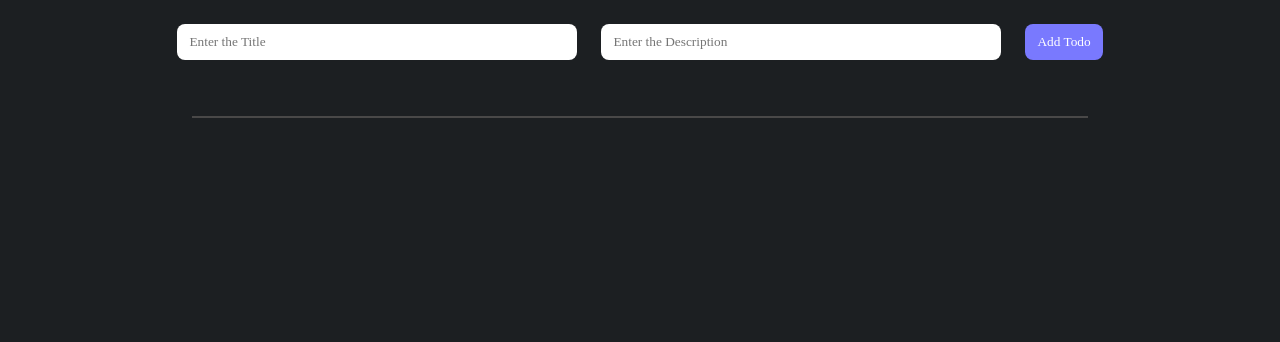
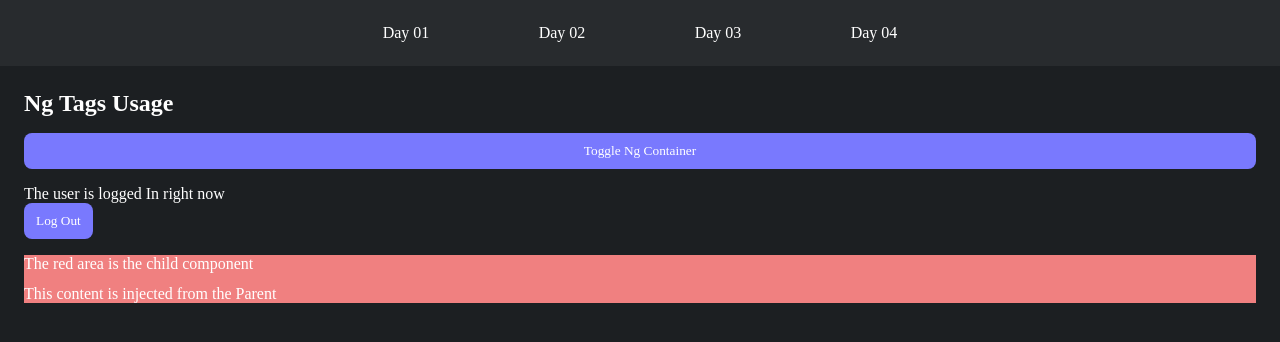
Before and after one commit to basakjeet08/First-Angular-App, an Angular app: page /ng-tags in a window 1280 px wide. Shown: the top 342 px of the page. Built offline with nearby package versions, Linux system fonts and the light colour scheme; a web font is replaced by a local one.

Commit message:
feat - included routes and learned about routes in angular.

```diff
--- a/src/app/app.component.css
+++ b/src/app/app.component.css
@@ -1,7 +1,65 @@
-div {
+nav {
   display: flex;
-  flex-wrap: wrap;
+  flex-direction: row;
 
-  gap: 16px;
+  align-items: center;
+  justify-content: center;
   padding: 16px;
+
+  background-color: var(--card);
 }
+
+ul {
+  list-style-type: none;
+}
+
+#outer-nav-container {
+  width: 50%;
+
+  display: flex;
+  justify-content: space-around;
+}
+
+li {
+  padding: 8px 16px;
+  border-radius: 6px;
+
+  cursor: pointer;
+}
+
+li:hover {
+  background-color: var(--primary-color);
+}
+
+a {
+  text-decoration: none;
+  color: var(--onBackground);
+}
+
+.outer-nav-option {
+  position: relative;
+}
+
+.outer-nav-option:hover > .inner-nav-container {
+  display: flex;
+}
+
+.inner-nav-container {
+  position: absolute;
+  top: 100%;
+  left: 0%;
+
+  display: none;
+  flex-direction: column;
+
+  gap: 12px;
+  padding: 16px 32px;
+
+  z-index: 1;
+  border-radius: 8px;
+  background-color: var(--card);
+}
+
+main {
+  padding: 24px;
+}
--- a/src/app/app.component.html
+++ b/src/app/app.component.html
@@ -1,44 +1,60 @@
-<!-- <div> -->
-<!-- In this example we use string interpolation to bind data -->
-<!-- <app-interpolation /> -->
+<header>
+  <nav>
+    <ul id="outer-nav-container">
+      <!-- Day 01 Option -->
+      <li class="outer-nav-option">
+        Day 01
+        <ul class="inner-nav-container">
+          <li><a routerLink="/">Home Page</a></li>
+        </ul>
+      </li>
 
-<!-- In this example we use property binding -->
-<!-- <app-prop-binding /> -->
+      <!-- Day 02 Option -->
+      <li class="outer-nav-option">
+        Day 02
+        <ul class="inner-nav-container">
+          <li><a routerLink="/interpolation">String Interpolation</a></li>
+          <li><a routerLink="/prop-binding">Property Binding</a></li>
+          <li><a routerLink="/event-binding">Event Binding</a></li>
+          <li><a routerLink="/two-way-binding">2 Way Binding</a></li>
+          <li><a routerLink="/login-form">Login Form</a></li>
+          <li><a routerLink="/counter">Counter</a></li>
+        </ul>
+      </li>
 
-<!-- In this example we use event binding -->
-<!-- <app-event-binding /> -->
+      <!-- Day 03 Option -->
+      <li class="outer-nav-option">
+        Day 03
+        <ul class="inner-nav-container">
+          <li><a routerLink="/assignment03">Directives - Assignment 03</a></li>
+          <li>
+            <a routerLink="/component-communication-parent"
+              >Communication B/w Components</a
+            >
+          </li>
+          <li>
+            <a routerLink="/template-view-child-diff"
+              >Template and ViewChild()</a
+            >
+          </li>
+          <li><a routerLink="/ng-tags">Ng Tags</a></li>
+          <li><a routerLink="/directive-testing">Custom Directives</a></li>
+        </ul>
+      </li>
 
-<!-- This is an example of two way Binding -->
-<!-- <app-two-way-binding /> -->
+      <!-- Day 04 Option -->
+      <li class="outer-nav-option">
+        Day 04
+        <ul class="inner-nav-container">
+          <li><a routerLink="/service-testing">Service</a></li>
+          <li><a routerLink="/todo">Todo Project</a></li>
+          <li>Routes</li>
+        </ul>
+      </li>
+    </ul>
+  </nav>
+</header>
 
-<!-- Form Login -->
-<!-- <app-login-form /> -->
-
-<!-- Counter Component -->
-<!-- <app-counter /> -->
-<!-- </div> -->
-
-<!-- <div> -->
-<!-- This assignment is for learning more about ng Directives -->
-<!-- <app-assignment-03 /> -->
-
-<!-- Communication between nested components (parent, children and siblings)-->
-<!-- <app-component-communication-parent /> -->
-
-<!-- This component defines the usage difference between @ViewChild and Template references -->
-<!-- <app-template-view-child-diff /> -->
-
-<!-- Showcase of all the NG tags -->
-<!-- <app-ng-tags /> -->
-<!-- </div> -->
-
-<!-- <div> -->
-<!-- Showcasing the use of custom directives -->
-<!-- <app-directive-testing /> -->
-
-<!-- Showcasing how to create and use service -->
-<!-- <app-service-testing /> -->
-<!-- </div> -->
-
-<!-- This is the component that is a TODO App Project -->
-<app-todo-parent />
+<main>
+  <router-outlet></router-outlet>
+</main>
--- /dev/null
+++ b/src/app/components/home/home.component.html
@@ -0,0 +1 @@
+<p>Angular Training Home Component for the Home Route</p>
```
Also changed, not shown: src/app/app.module.ts (+28 -1 lines), src/app/components/home/home.component.ts (added, +8 -0 lines), src/app/components/home/home.component.css (added).
